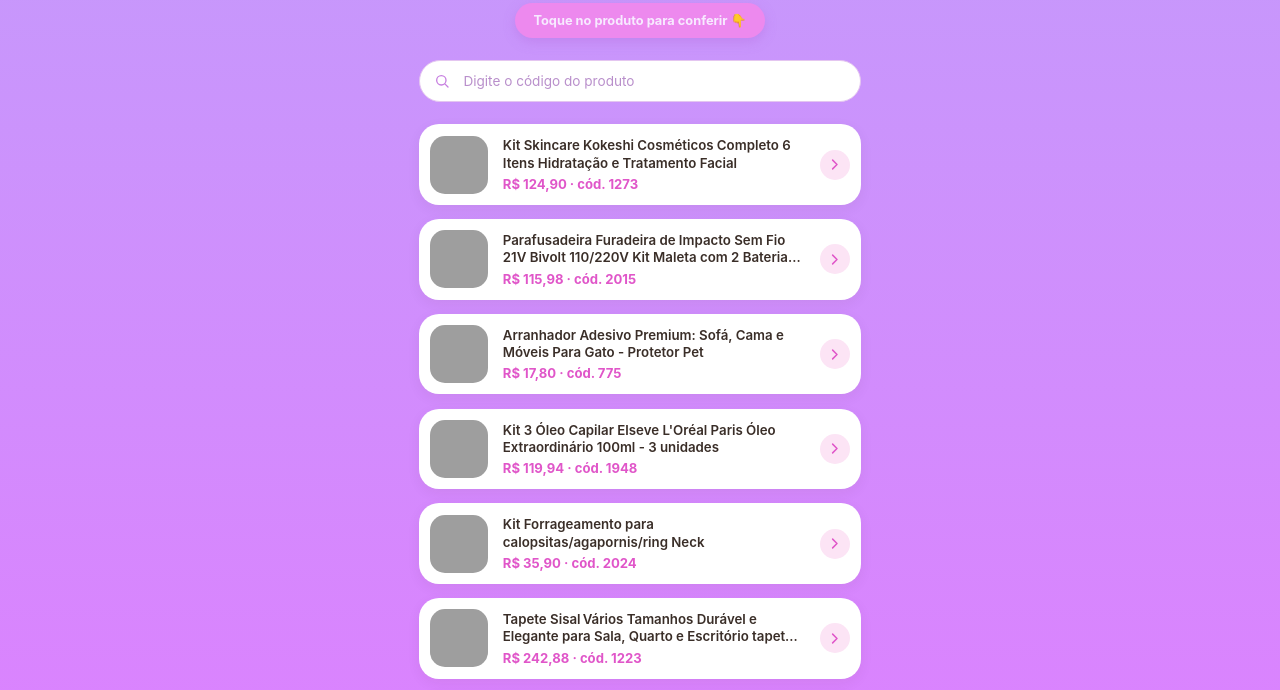
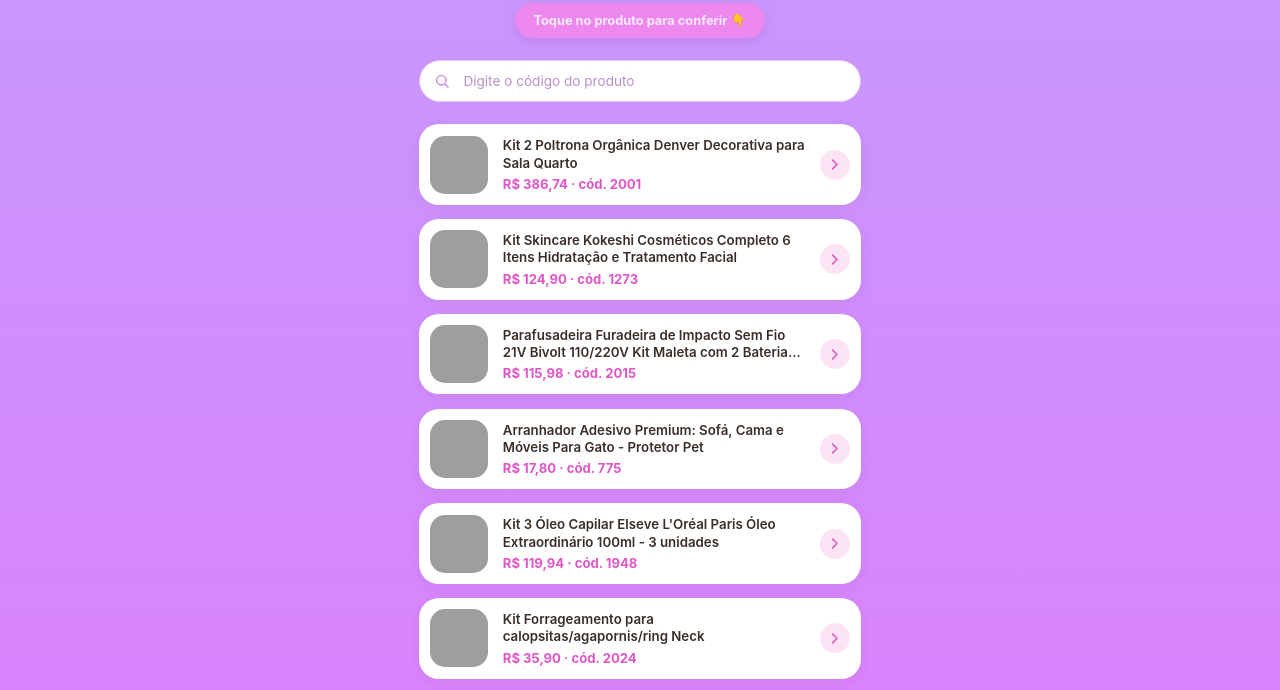
Before and after one commit to lua7aguiar-design/afiliados-legal, a plain HTML site: page links.html in a window 1280 px wide. Shown: the part 108-798 px from the top of the page. Drawn offline with Linux system fonts and the light colour scheme; grey boxes are pictures that could not be loaded.

Commit message:
Atualiza página de links na bio

```diff
--- a/links.html
+++ b/links.html
@@ -77,6 +77,7 @@
 </div>
 
 <nav id="produtos">
+  <a class="card" href="https://s.shopee.com.br/2gClC27DuL" target="_blank" rel="noopener sponsored" data-codigo="2001"><img src="https://achadinhostore.duckdns.org/produtos/orig-22099318379-2e955946.jpg" alt="" loading="lazy" decoding="async"><span class="info"><span class="nome">Kit 2 Poltrona Orgânica Denver Decorativa para Sala Quarto</span><span class="preco">R$ 386,74 &middot; cód. 2001</span></span><span class="seta"><svg width="15" height="15" viewBox="0 0 24 24" fill="none" stroke="currentColor" stroke-width="2.4" stroke-linecap="round" stroke-linejoin="round"><path d="M9 5l7 7-7 7"></path></svg></span></a>
   <a class="card" href="https://s.shopee.com.br/7KyakaBv8d" target="_blank" rel="noopener sponsored" data-codigo="1273"><img src="https://achadinhostore.duckdns.org/produtos/orig-58209766348-f41724a4.jpg" alt="" loading="lazy" decoding="async"><span class="info"><span class="nome">Kit Skincare Kokeshi Cosméticos Completo 6 Itens Hidratação e Tratamento Facial</span><span class="preco">R$ 124,90 &middot; cód. 1273</span></span><span class="seta"><svg width="15" height="15" viewBox="0 0 24 24" fill="none" stroke="currentColor" stroke-width="2.4" stroke-linecap="round" stroke-linejoin="round"><path d="M9 5l7 7-7 7"></path></svg></span></a>
   <a class="card" href="https://s.shopee.com.br/2LZsEfpGhU" target="_blank" rel="noopener sponsored" data-codigo="2015"><img src="https://achadinhostore.duckdns.org/produtos/orig-23197416358-266585da.jpg" alt="" loading="lazy" decoding="async"><span class="info"><span class="nome">Parafusadeira Furadeira de Impacto Sem Fio 21V Bivolt 110/220V Kit Maleta com 2 Baterias 28 Peças</span><span class="preco">R$ 115,98 &middot; cód. 2015</span></span><span class="seta"><svg width="15" height="15" viewBox="0 0 24 24" fill="none" stroke="currentColor" stroke-width="2.4" stroke-linecap="round" stroke-linejoin="round"><path d="M9 5l7 7-7 7"></path></svg></span></a>
   <a class="card" href="https://s.shopee.com.br/4qHDDFSxKa" target="_blank" rel="noopener sponsored" data-codigo="775"><img src="https://achadinhostore.duckdns.org/produtos/orig-22693511862-418a6122.jpg" alt="" loading="lazy" decoding="async"><span class="info"><span class="nome">Arranhador Adesivo Premium:  Sofá, Cama e Móveis Para Gato - Protetor Pet</span><span class="preco">R$ 17,80 &middot; cód. 775</span></span><span class="seta"><svg width="15" height="15" viewBox="0 0 24 24" fill="none" stroke="currentColor" stroke-width="2.4" stroke-linecap="round" stroke-linejoin="round"><path d="M9 5l7 7-7 7"></path></svg></span></a>
```
